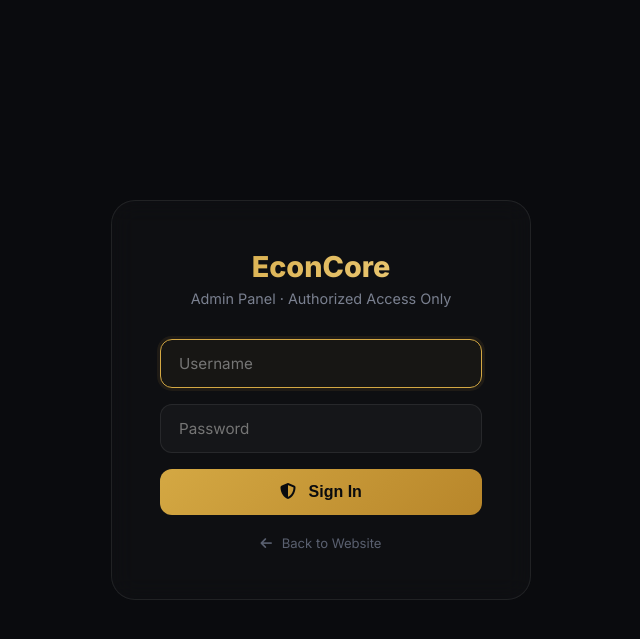
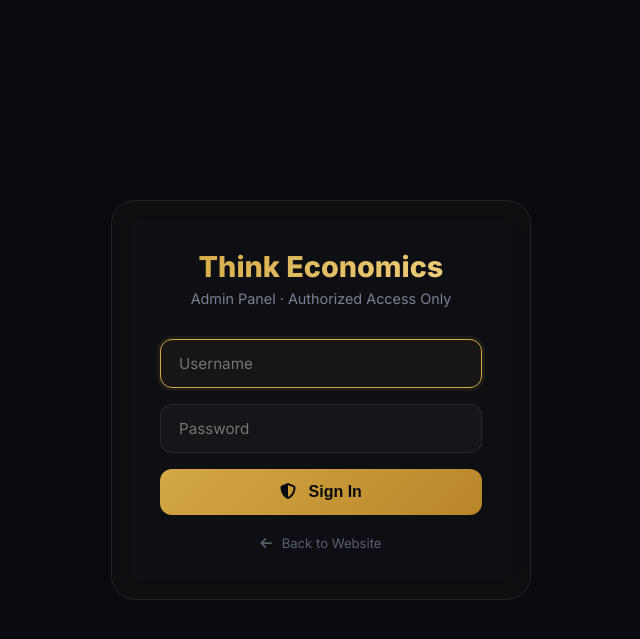
Before and after one commit to justhoneyy/Thinkeconomics, a Flask app: page /admin in a window 1280 px wide. Shown: the top 639 px of the page, without its empty margins (319-959 px from the left). Run offline with Flask 3, Linux system fonts and the light colour scheme.

Commit message:
Update admin_login.html

```diff
--- a/templates/admin_login.html
+++ b/templates/admin_login.html
@@ -3,7 +3,7 @@
 <head>
   <meta charset="UTF-8" />
   <meta name="viewport" content="width=device-width, initial-scale=1.0" />
-  <title>Admin Login — EconCore</title>
+  <title>Admin Login — Think Economics</title>
   <link href="https://fonts.googleapis.com/css2?family=Inter:wght@300;400;500;600;700;800&display=swap" rel="stylesheet" />
   <link rel="stylesheet" href="https://cdnjs.cloudflare.com/ajax/libs/font-awesome/6.5.1/css/all.min.css" />
   <style>
@@ -24,7 +24,7 @@
 </head>
 <body>
   <div class="login-card">
-    <h1>EconCore</h1>
+    <h1>Think Economics</h1>
     <p>Admin Panel · Authorized Access Only</p>
     {% with messages = get_flashed_messages(with_categories=true) %}
       {% if messages %}
```
